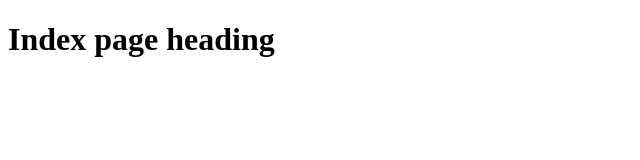
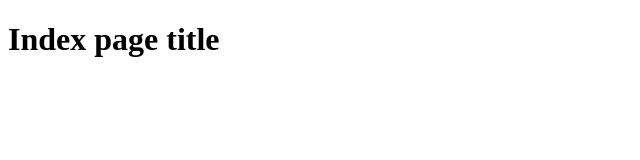
Before and after one commit to Sumbulath/review-example, a plain HTML site: page index.html in a window 1280 px wide. Shown: the whole page, without its empty margins (0-640 px from the left). Drawn offline with Linux system fonts and the light colour scheme.

Commit message:
Changed heading to title

```diff
--- a/index.html
+++ b/index.html
@@ -7,7 +7,7 @@
 </head>
 <body>
     <header></header>
-    <main> <h1>Index page heading</h1></main>
+    <main> <h1>Index page title</h1></main>
     <footer></footer>
 
 </body>
```
